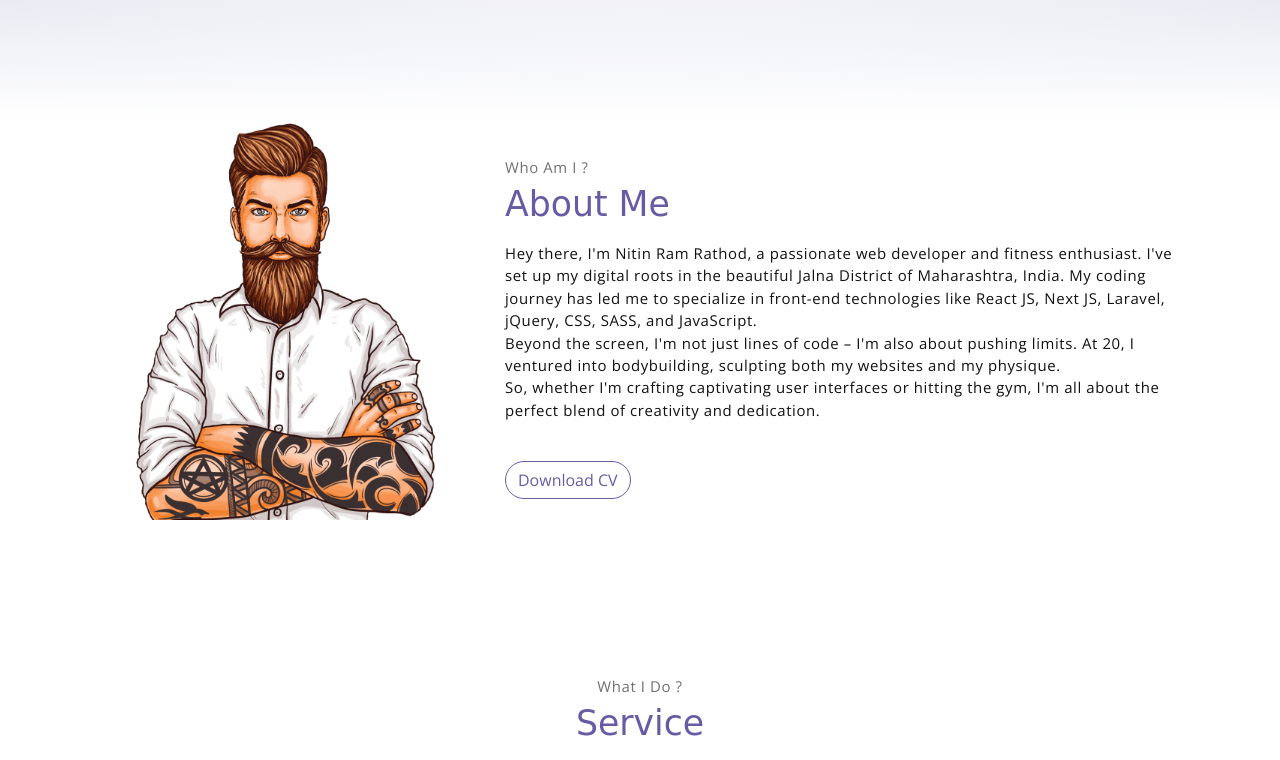
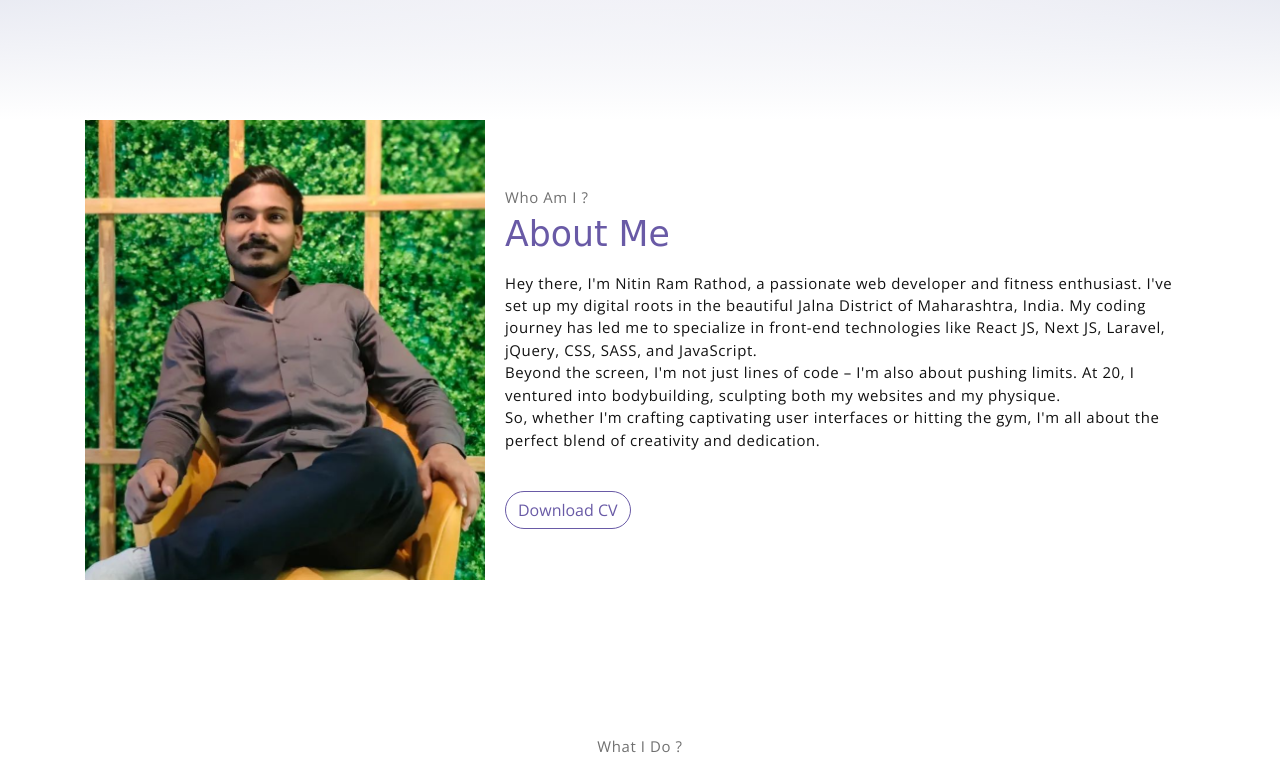
Before and after one commit to nitinramrathod/nitinramrathod.github.io-, a plain HTML site: page index.html in a window 1280 px wide. Shown: the part 680-1440 px from the top of the page. Drawn offline with nearby package versions, Linux system fonts and the light colour scheme; a web font is replaced by a local one.

Commit message:
meta data changed

```diff
--- a/index.html
+++ b/index.html
@@ -24,6 +24,11 @@
     <meta name="twitter:description"
         content="Explore the portfolio of Nitin Ram Rathod, a skilled web developer known for expertise in React JS, Next JS, Laravel, and more. Based in Jalna District, Maharashtra, India.">
     <meta name="twitter:image" content="link-to-thumbnail-image.jpg">
+
+    <link rel="apple-touch-icon" sizes="180x180" href="assets/fevicon/apple-touch-icon.png">
+    <link rel="icon" type="image/png" sizes="32x32" href="assets/fevicon/favicon-32x32.png">
+    <link rel="icon" type="image/png" sizes="16x16" href="assets/fevicon/favicon-16x16.png">
+    <link rel="manifest" href="assets/fevicon/site.webmanifest">
 
 
     <!-- font icons -->
@@ -90,8 +95,8 @@
             <!-- about wrapper -->
             <div class="about">
                 <div class="about-img-holder">
-                    <img src="assets/imgs/man.png" class="about-img"
-                        alt="Download free bootstrap 4 landing page, free boootstrap 4 templates, Download free bootstrap 4.1 landing page, free boootstrap 4.1.1 templates, meyawo Landing page">
+                    <img src="assets/imgs/nitinramrathod.png" class="about-img"
+                        alt="Nitin Ram Rathod Image nitinrathodofficial NitinRathod173 rathod jalna Maharashtra india bodybuilder">
                 </div>
                 <div class="about-caption">
                     <p class="section-subtitle">Who Am I ?</p>
@@ -451,10 +456,14 @@
                     href="https://themewagon.com">ThemeWagon</a>
             </p>
             <div class="social-links text-right m-auto ml-sm-auto">
-                <a href="https://www.facebook.com/NitinRamRathod"  target="_blank" class="link"><i class="ti-facebook"></i></a>
-                <a href="https://twitter.com/NitinRathod173" target="_blank" class="link"><i class="ti-twitter-alt"></i></a>
-                <a href="https://www.youtube.com/@fearlessnitin4968" target="_blank" class="link"><i class="ti-youtube"></i></a>
-                <a href="https://www.instagram.com/nitinrathodofficial/" target="_blank" class="link"><i class="ti-instagram"></i></a>
+                <a href="https://www.facebook.com/NitinRamRathod" target="_blank" class="link"><i
+                        class="ti-facebook"></i></a>
+                <a href="https://twitter.com/NitinRathod173" target="_blank" class="link"><i
+                        class="ti-twitter-alt"></i></a>
+                <a href="https://www.youtube.com/@fearlessnitin4968" target="_blank" class="link"><i
+                        class="ti-youtube"></i></a>
+                <a href="https://www.instagram.com/nitinrathodofficial/" target="_blank" class="link"><i
+                        class="ti-instagram"></i></a>
                 <!-- <a href="" target="_blank" class="link"><i class="ti-pinterest-alt"></i></a>
                 <a href="" target="_blank" class="link"><i class="ti-rss"></i></a> -->
             </div>
```
Also changed, not shown: assets/fevicon/android-chrome-192x192.png (added), assets/fevicon/android-chrome-512x512.png (added), assets/fevicon/apple-touch-icon.png (added), assets/fevicon/favicon-16x16.png (added), assets/fevicon/favicon-32x32.png (added), assets/fevicon/favicon.ico (added), assets/fevicon/site.webmanifest (added), assets/imgs/man-old.png (renamed from assets/imgs/man.png), assets/imgs/nitinramrathod.png (added).
